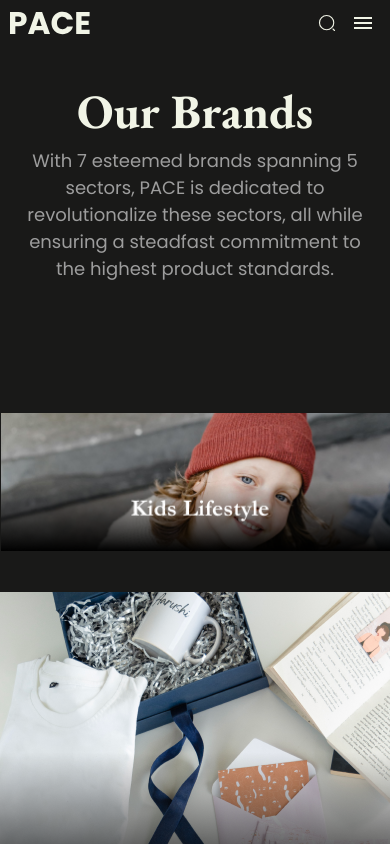
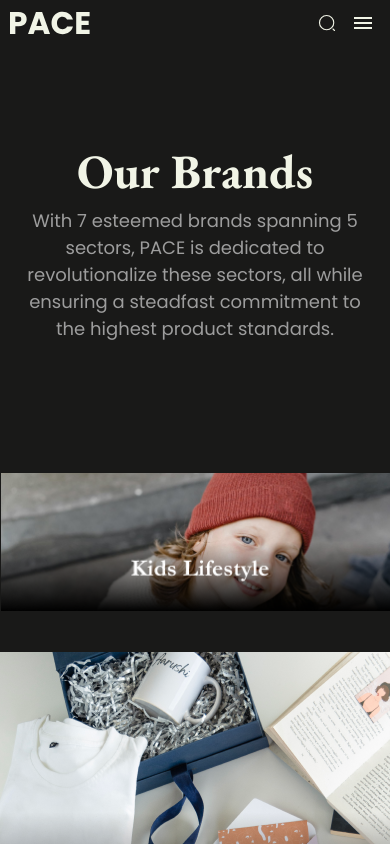
Before and after one commit to TarunRajpurohit123/pace-bussiness-website, a Next.js app in the folder pace-website/: page /brand in a window 390 px wide. Shown: the top 844 px of the page. Built offline with nearby package versions, Linux system fonts and the light colour scheme.

Commit message:
mobile hero section done

```diff
--- a/pace-website/src/app/globals.css
+++ b/pace-website/src/app/globals.css
@@ -2114,7 +2114,7 @@ option:hover {
   }
   .hero__two {
     /* height: 45rem; */
-    padding: 5.5rem 0 5.5rem 0 !important;
+    padding: 11.5rem 0 5.5rem 0 !important;
   }
   .contact_card > p {
     font-size: 1.4rem !important;
@@ -2375,6 +2375,9 @@ option:hover {
   .footer-main {
     padding-top: 7rem !important;
   }
+  .footer-left {
+    width: 100% !important;
+  }
 }
 @media (min-width: 1000px) {
   .acp__left--mobile {
```
